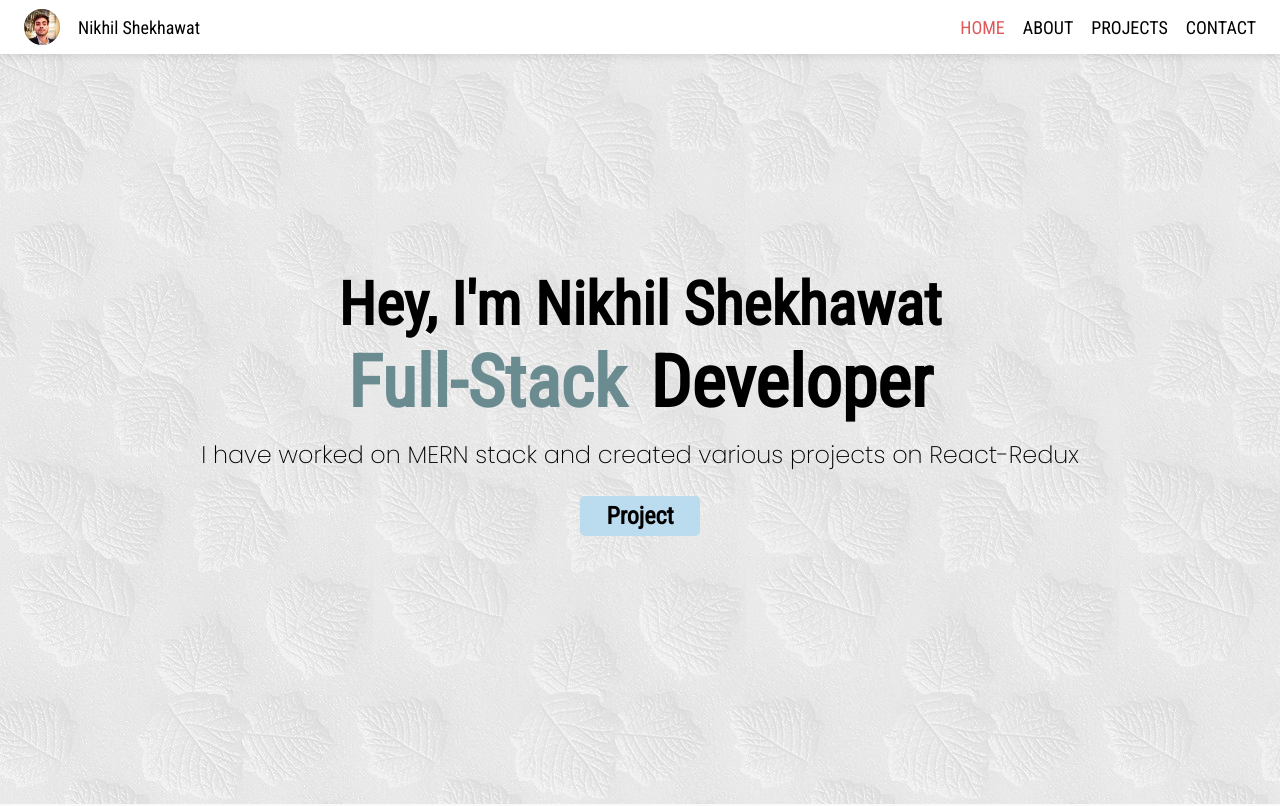
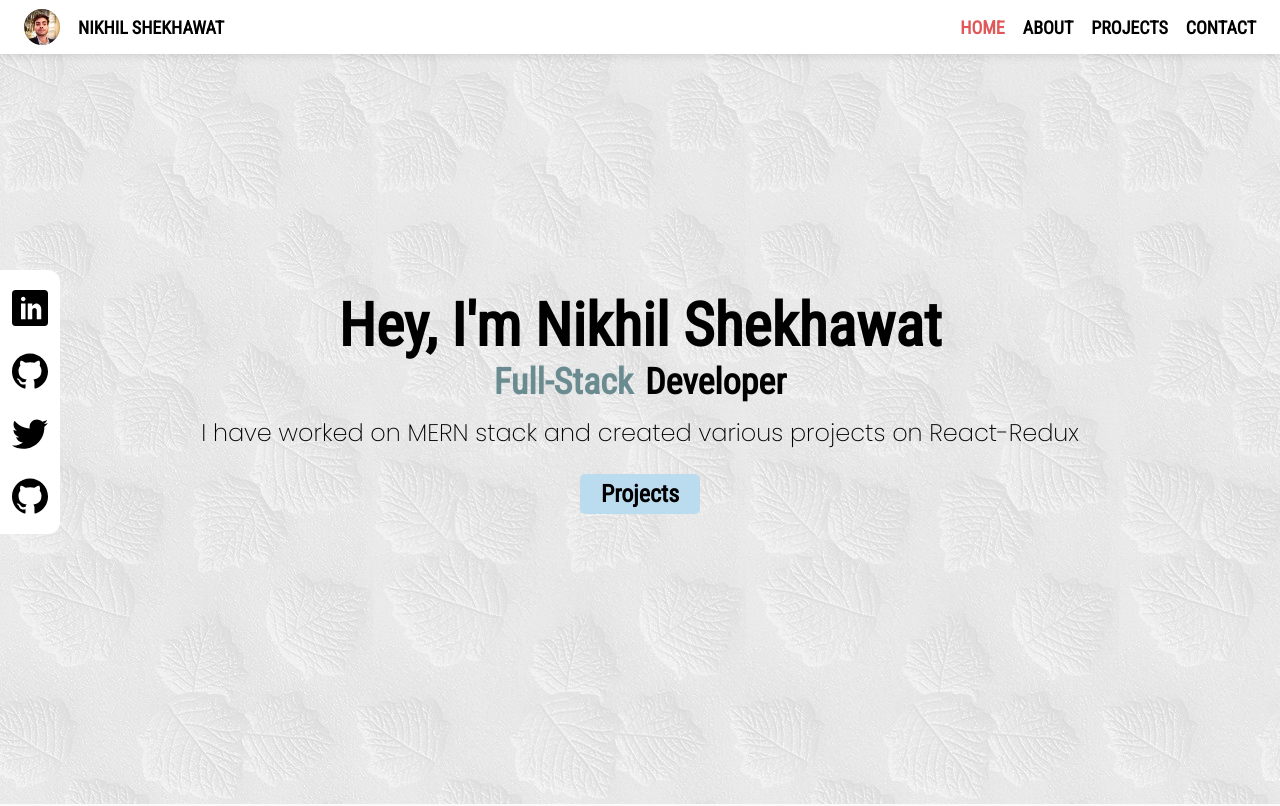
Before and after one commit to nikhil-223/myPortfolio, a React (Create React App) app: page / in a window 1280 px wide. Shown: the top 806 px of the page. Built offline with nearby package versions, Linux system fonts and the light colour scheme.

Commit message:
responsive home

```diff
--- a/package.json
+++ b/package.json
@@ -3,6 +3,7 @@
   "version": "0.1.0",
   "private": true,
   "dependencies": {
+    "@emailjs/browser": "^3.11.0",
     "@testing-library/jest-dom": "^5.16.5",
     "@testing-library/react": "^13.4.0",
     "@testing-library/user-event": "^13.5.0",
--- a/src/App.css
+++ b/src/App.css
@@ -35,7 +35,7 @@ a{
 }
 
 @media only screen and (max-width: 950px) {
-	html {
-		font-size: 12px;
+	:root{
+		font-size: 10px;
 	}
 }
--- a/src/components/contact/Contact.css
+++ b/src/components/contact/Contact.css
@@ -57,13 +57,13 @@
 	justify-content: space-between;
 }
 .contact-form div textarea,
-input {
+input[name='name'],input[name='email'] {
 	height: 3.25rem;
 	border-radius: 0.5rem;
 	padding: 1rem;
 	border: 1px solid rgba(0, 0, 0, 0.34);
 }
-.contact-form div input {
+.contact-form div input[name='name'],input[name='email'] {
 	background-color: var(--bg-color8);
 	outline: none;
 	border: none;
@@ -78,17 +78,22 @@ input {
 .contact-form div input:focus {
 	border: none;
 }
-.contact-form button {
-	position: relative;
-	width: 9.17rem;
-	height: 2.83rem;
+.contact-form .contact-button {
+	width: 9rem;
+	height: 3rem;
 	border: none;
-	top: 2rem;
 	background: rgb(189, 211, 196);
 	box-shadow: 1px 1px 3px 0.2px rgba(0, 0, 0, 0.33);
 	border-radius: 5px;
+	display: flex;
+	align-items: center;
+	justify-content: center;
 	color: var(--text-color);
 	cursor: pointer;
+	font-size: 1.2rem;
+}
+.contact-form .contact-button:hover{
+    transform: scale(1.02);
 }
 .contact-links {
 	position: relative;
@@ -99,14 +104,18 @@ input {
 	justify-content: flex-start;
 	font-size: 2.8rem;
 }
+.button-area{
+	margin-top: 2rem;
+}
 
 @media only screen and (max-width: 950px) {
 	.contact-box {
-		height: 65rem;
+		height: 60rem;
 		flex-direction: column;
 	}
 	.contact-me {
-		width: 100%;
+		width: 90%;
+		margin: 2rem auto;
 		height: auto;
 		padding: 2rem 3rem;
 	}
--- a/src/components/contact/Contact.js
+++ b/src/components/contact/Contact.js
@@ -1,15 +1,37 @@
-import React from "react";
+import React, { useRef } from "react";
+import emailjs from "@emailjs/browser";
 import "./Contact.css";
 
 const Contact = () => {
+	const form = useRef();
+	const sendEmail = (e) => {
+		e.preventDefault();
+
+		emailjs
+			.sendForm(
+				"service_abvcqef",
+				"template_536kggf",
+				form.current,
+				"P7SvBkRpJIRazMOZN"
+			)
+			.then(
+				(result) => {
+					console.log(result.text);
+				},
+				(error) => {
+					console.log(error.text);
+				}
+			);
+			e.target.reset();
+	};
 	return (
 		<div id="contact">
 			<div className="contact-box">
 				<div className="contact-me">
 					<span>Contact Me</span>
 					<span>
-						Feel free to Contact me by submitting the form and I will get
-						back to you as soon as possible{" "}
+						Feel free to Contact me by submitting the form and I will get back
+						to you as soon as possible{" "}
 					</span>
 					<div className="contact-links">
 						<a
@@ -26,24 +48,36 @@ const Contact = () => {
 						</a>
 					</div>
 				</div>
-				<div className="contact-form">
+				<form ref={form} onSubmit={sendEmail} className="contact-form">
 					<div>
 						<label htmlFor="name">Name</label>
-						<input type="text" id="name" placeholder="Enter your name" />
+						<input
+							type="text"
+							name="name"
+							id="name"
+							placeholder="Enter your name"
+						/>
 					</div>
 					<div>
 						<label htmlFor="email">Email</label>
-						<input type="email" id="email" placeholder="Enter your e-mail" />
+						<input
+							type="email"
+							name="email"
+							id="email"
+							placeholder="Enter your e-mail"
+						/>
 					</div>
 					<div>
-						<label htmlFor="message">Message</label>
-						<textarea type="text" id="message" />
+						<label htmlFor="message" name="message">
+							Message
+						</label>
+						<textarea type="text" name="message" id="message" />
 					</div>
-					<div>
-						<button className="button">Submit</button>
-						<button className="button">Clear</button>
+					<div className="button-area">
+						<input type="submit" className="contact-button" value="submit" />
+						<button className="contact-button">Clear</button>
 					</div>
-				</div>
+				</form>
 			</div>
 		</div>
 	);
--- a/src/components/home/Home.js
+++ b/src/components/home/Home.js
@@ -1,20 +1,53 @@
 import React, { forwardRef } from 'react'
 import './Home.scss'
+import { ImLinkedin, ImGithub, ImTwitter } from "react-icons/im";
 
 const Home = (props,ref) => {
 	const {visible}=props;
   return (
 		<section id="home" className="home" ref={ref}>
 			<div className="home-container">
-				<div
-					className={`profile-info ${visible ? "visibletext" : "hidden"}`}
-					>
+				<div className="links">
+					<div className="link-box">
+						<a
+							href="https://www.linkedin.com/in/nikhil-shekhawat-986385179"
+							target={"_blank"}
+							rel="noreferrer">
+							<ImLinkedin />
+						</a>
+					</div>
+					<div className="link-box">
+						<a
+							href="https://github.com/nikhil-223"
+							target={"_blank"}
+							rel="noreferrer">
+							<ImGithub />
+						</a>
+					</div>
+					<div className="link-box">
+						<a
+							href="https://twitter.com/Nikhil70035706"
+							target={"_blank"}
+							rel="noreferrer">
+							<ImTwitter />
+						</a>
+					</div>
+					<div className="link-box">
+						<a
+							href="https://github.com/nikhil-223"
+							target={"_blank"}
+							rel="noreferrer">
+							<ImGithub />
+						</a>
+					</div>
+				</div>
+				<div className={`profile-info ${visible ? "visibletext" : "hidden"}`}>
 					<div>
 						<span>Hey, I'm Nikhil Shekhawat</span>
 					</div>
 					<div>
 						<span>Full-Stack</span>
-						<span >Developer</span>
+						<span>Developer</span>
 					</div>
 					<div>
 						<span>
@@ -22,8 +55,8 @@ const Home = (props,ref) => {
 							React-Redux{" "}
 						</span>
 					</div>
-					<div className='project-button'>
-						<a href="#projects">Project</a>
+					<div className="project-button">
+						<a href="#projects">Projects</a>
 					</div>
 				</div>
 			</div>
--- a/src/components/home/Home.scss
+++ b/src/components/home/Home.scss
@@ -34,9 +34,9 @@
 
 
 .profile-info div:nth-child(2){
-    font-size: 6rem;
+    font-size: 3rem;
     display: flex;
-    gap: 2rem;
+    gap: 1rem;
 }
 .profile-info div:nth-child(2) span:nth-child(1){
     color: var(--bg-color2);
@@ -94,3 +94,55 @@
 .hidden{
     opacity: 0;
 }
+
+.links{
+    position: absolute;
+    left: 0;
+    height: 22rem;
+    width: 5rem;
+    background-color: white;
+    border-radius: 0 1rem 1rem 0;
+    display: flex;
+    flex-direction: column;
+    justify-content: space-evenly;
+    align-items: center;
+}
+
+.links .link-box{
+    width: 4rem ;
+    height: 4rem;
+    border-radius: 1rem;
+    background-color: transparent;
+    transition: all 0.3s;
+    display: flex;
+    align-items: center;
+    justify-content: center;
+    font-size: 3rem;
+    color: black;
+}
+.links .link-box a{
+    display: flex;
+    align-items: center;
+    justify-content: center;
+}
+
+.links .link-box:hover{
+    background-color: rgb(224, 228, 230);
+}
+
+@media only screen and (max-width: 950px) {
+	.links{
+        display: none;
+    }
+    .profile-info div:nth-child(1){
+        display: flex;
+    }
+    .profile-info div:nth-child(1) span{
+        text-align: center;
+    }
+    .profile-info div:nth-child(2){
+    font-size: 3rem;
+    display: flex;
+    gap: 1rem;
+}
+}
--- a/src/components/navbar/Navbar.css
+++ b/src/components/navbar/Navbar.css
@@ -10,6 +10,7 @@
     color: black;
 	z-index: 5;
 	font-size: 1.5rem;
+	font-weight: 600;
 	padding-left: 2rem;
 	background: #ffffff;
 }
@@ -29,7 +30,6 @@
 	text-decoration: none;
 	list-style: none;
 	font-style: normal;
-	font-weight: 400;
     cursor: pointer;
     transition: all 0.2s;
 }
@@ -97,3 +97,20 @@
 .logo img{
 	width: 100%;
 }
+.hamburger{
+	display: none;
+}
+
+@media only screen and (max-width: 950px) {
+	.navbar{
+		font-size: 1.8rem;
+	}
+	.menu{
+		display: none;
+	}
+	.hamburger{
+		display: block;
+		margin-left: auto;
+		margin-right: 2rem;
+	}
+}
--- a/src/components/navbar/Navbar.js
+++ b/src/components/navbar/Navbar.js
@@ -1,6 +1,7 @@
-import React, { useEffect } from "react";
+import React from "react";
 import "./Navbar.css";
 import profilePic from '../../images/profile.jpg'
+import { FiMenu } from "react-icons/fi";
 
 const Navbar = (props) => {
 	const { visible } = props;
@@ -29,9 +30,7 @@ const Navbar = (props) => {
 					<img src={profilePic} alt="profile" />
 				</div>
 				<div>
-					<span>
-						Nikhil Shekhawat
-					</span>
+					<span>NIKHIL SHEKHAWAT</span>
 				</div>
 				<ul className="menu">
 					<li className="menu_item">
@@ -55,6 +54,9 @@ const Navbar = (props) => {
 						</a>
 					</li>
 				</ul>
+				<div className="hamburger">
+					<FiMenu />
+				</div>
 			</nav>
 			<div className="linecontainer">
 				<svg
```
Also changed, not shown: 1 other file (tests, documents, lock files or other folders).
